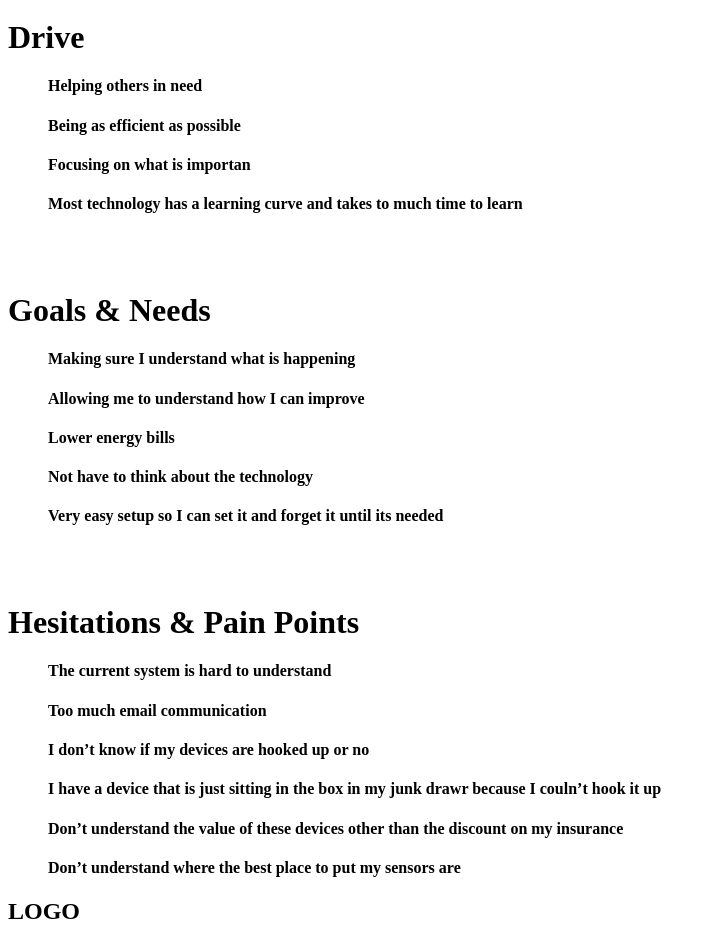
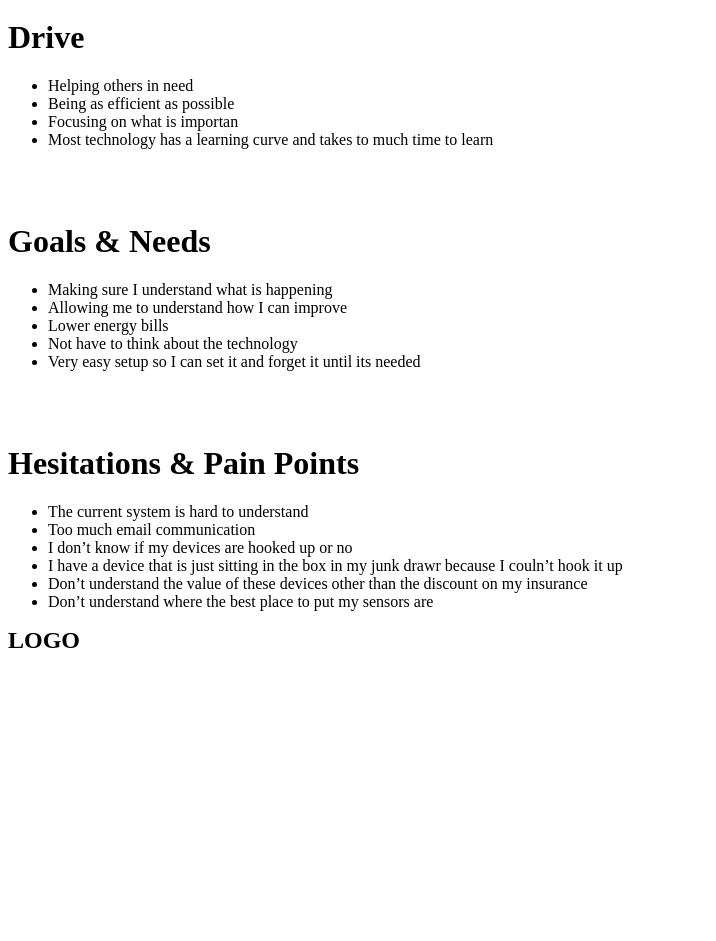
Before and after one commit to Nickolas91509031/homework, a plain HTML site: page index.html in a window 1280 px wide. Shown: the part 323-1264 px from the top of the page, without its empty margins (0-716 px from the left). After the commit the page ends 993 px from the top, so only its background shows below. Drawn offline with Linux system fonts and the light colour scheme.

Commit message:
index.html

```diff
--- a/index.html
+++ b/index.html
@@ -19,35 +19,35 @@
     </aside>
     <h1>Drive</h1>
     <nav>
-      <ol>
-        <h4>Helping others in need</h4>
-        <h4>Being as efficient as possible</h4>
-        <h4>Focusing on what is importan</h4>
-        <h4>Most technology has a learning curve and takes to much time to learn</h4>
-      </ol>
+      <ul>
+        <li>Helping others in need</li>
+        <li>Being as efficient as possible</li>
+        <li>Focusing on what is importan</h4>
+        <li>Most technology has a learning curve and takes to much time to learn</h4>
+      </ul>
     </nav>
     <br/ ><br />
     <h1>Goals & Needs</h1>
     <nav>
-      <ol>
-        <h4>Making sure I understand what is happening</h4>
-        <h4>Allowing me to understand how I can improve</h4>
-        <h4>Lower energy bills</h4>
-        <h4>Not have to think about the technology</h4>
-        <h4>Very easy setup so I can set it and forget it until its needed</h4>
-      </ol>
+      <ul>
+        <li>Making sure I understand what is happening</h4>
+        <li>Allowing me to understand how I can improve</h4>
+        <li>Lower energy bills</h4>
+        <li>Not have to think about the technology</h4>
+        <li>Very easy setup so I can set it and forget it until its needed</h4>
+      </ul>
     </nav>
     <br/ ><br />
     <h1>Hesitations & Pain Points</h1>
     <nav>
-      <ol>
-        <h4>The current system is hard to understand</h4>
-        <h4>Too much email communication</h4>
-        <h4>I don’t know if my devices are hooked up or no</h4>
-        <h4>I have a device that is just sitting in the box in my junk drawr because I couln’t hook it up</h4>
-        <h4>Don’t understand the value of these devices other than the discount on my insurance</h4>
-        <h4>Don’t understand where the best place to put my sensors are</h4>
-      </ol>
+      <ul>
+        <li>The current system is hard to understand</h4>
+        <li>Too much email communication</h4>
+        <li>I don’t know if my devices are hooked up or no</h4>
+        <li>I have a device that is just sitting in the box in my junk drawr because I couln’t hook it up</h4>
+        <li>Don’t understand the value of these devices other than the discount on my insurance</h4>
+        <li>Don’t understand where the best place to put my sensors are</h4>
+      </ul>
     </nav>
     <h1 style="font-family: 'Audi Type'; font-size: 24px">LOGO</h1>
   </body>
```
